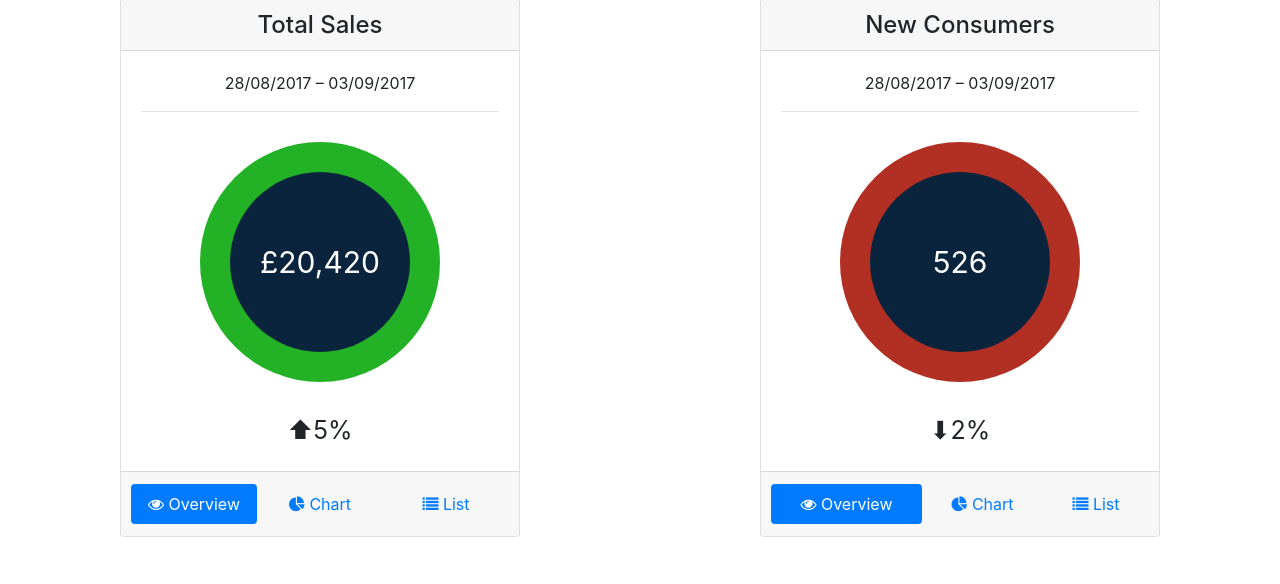
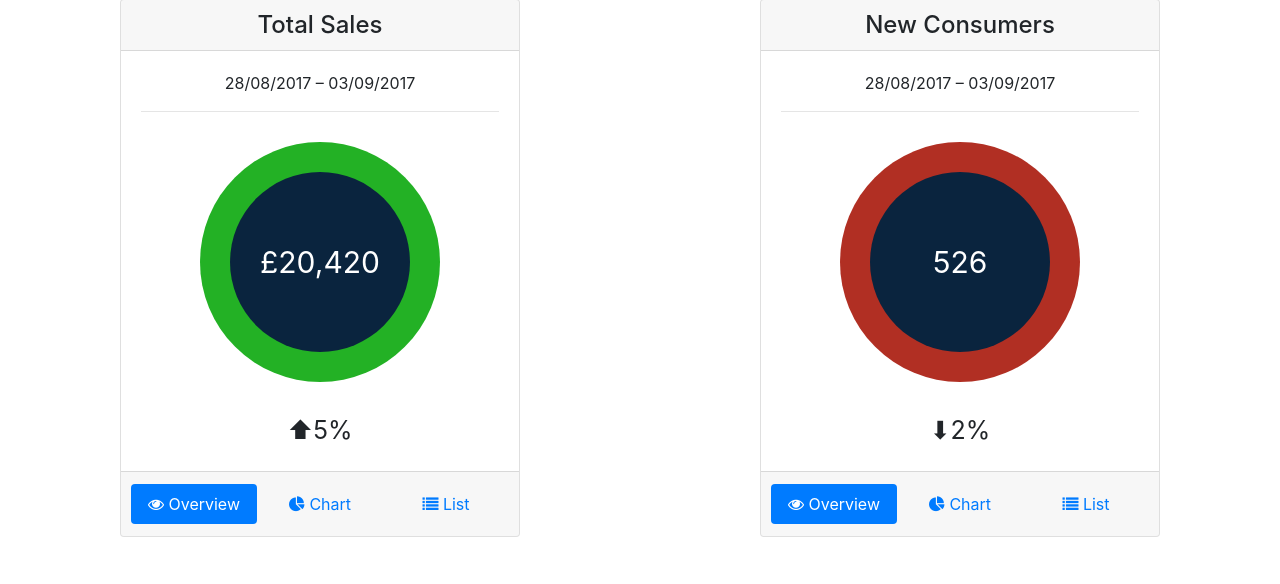
Before and after one commit to BladeRooner/Team-2, a PHP site: page /portal.php in a window 1280 px wide. Shown: the part 147-731 px from the top of the page. Run offline with PHP 8.4, Linux system fonts and the light colour scheme; some libraries are stand-ins or nearby versions.

Commit message:
Fix nav-pills on right Widget
Justify the nav-pills on the right Widget of the Portal page.

```diff
--- a/portal.php
+++ b/portal.php
@@ -212,7 +212,7 @@
                                     </div>
 
                                     <div class="card-footer">
-                                        <ul class="nav nav-pills card-header-pills nav-fill" role="tablist">
+                                        <ul class="nav nav-pills card-header-pills nav-justified" role="tablist">
                                             <li class="nav-item">
                                                 <a class="nav-link active" href="#overview2" data-toggle="tab"><i class="fa fa-eye" aria-hidden="true"></i> Overview</a>
                                             </li>
```
